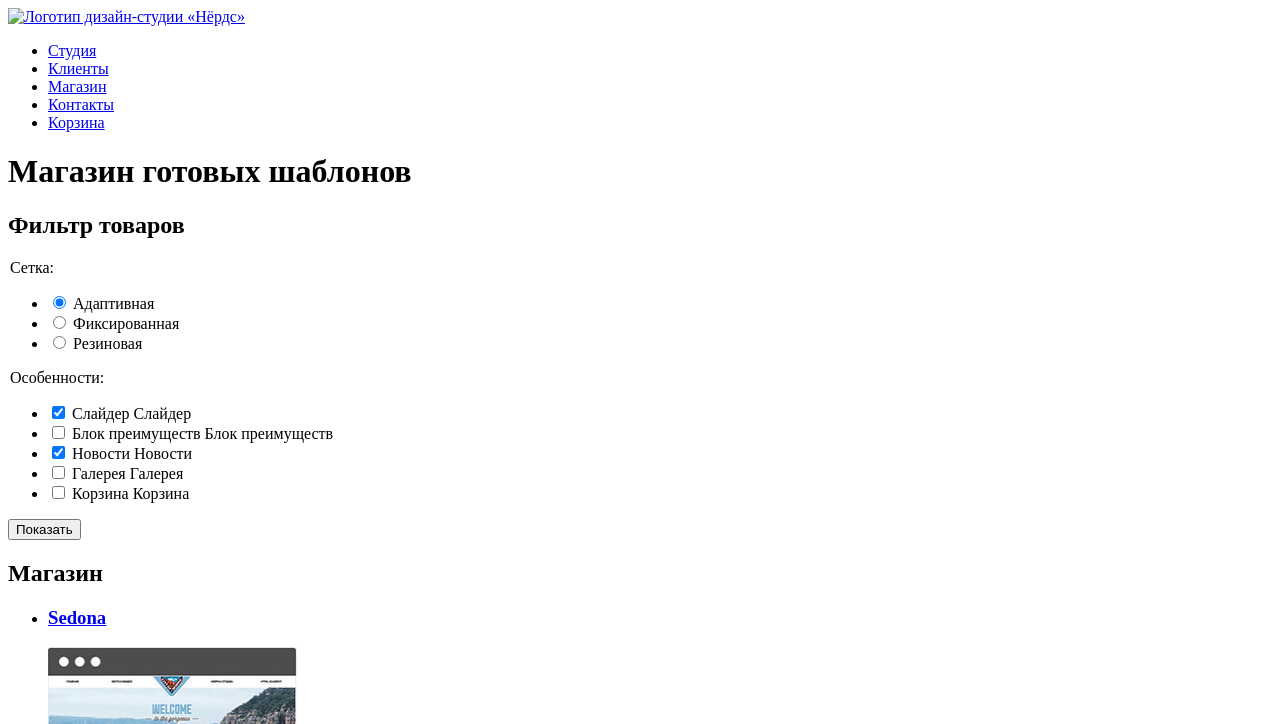
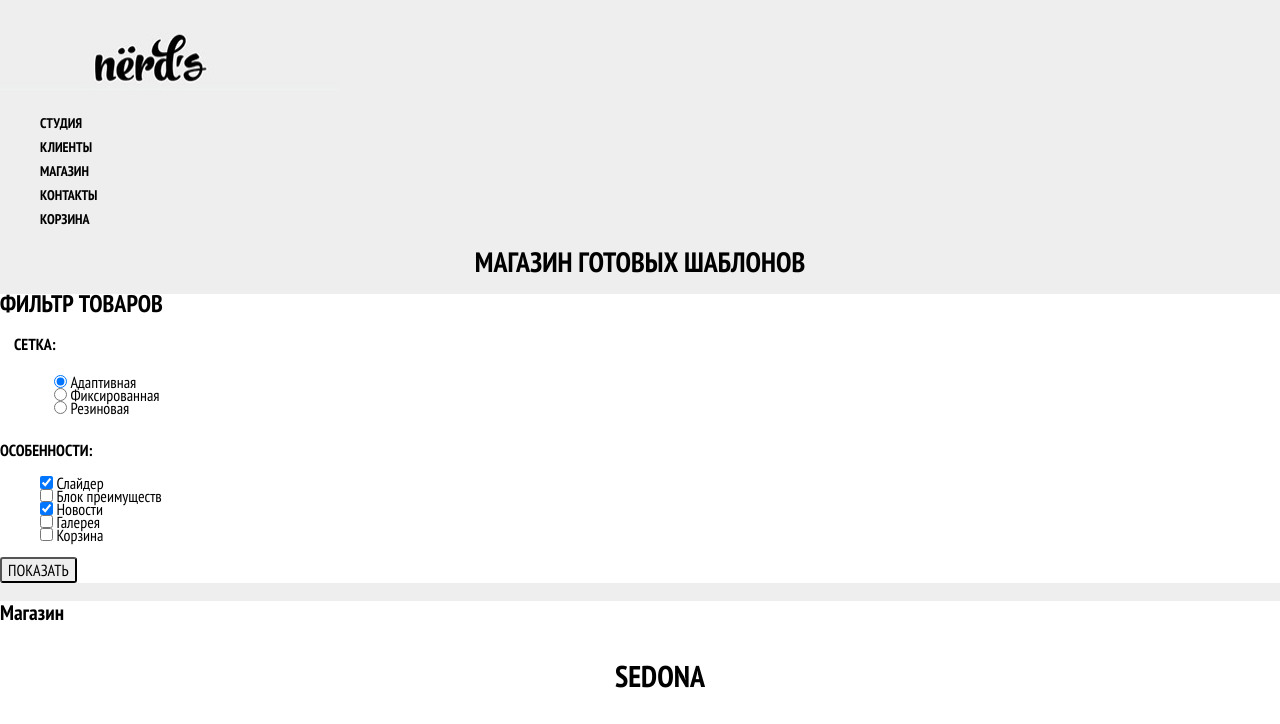
Before and after one commit to Fenrirex/501373-nerds-25, a plain HTML site: page inner.html in a window 1280 px wide. Shown: the top 724 px of the page. Drawn offline with nearby package versions, Linux system fonts and the light colour scheme.

Commit message:
базовая стилизация личного проекта

```diff
--- /dev/null
+++ b/css/style.css
@@ -0,0 +1,118 @@
+body {
+  margin: 0;
+  padding: 0;
+
+  font-family:"PT Sans Narrow", Arial, sans-serif;
+  font-size: 14px;
+  line-height: 24px;
+  font-weight: 400;
+  color: black;
+  text-transform: None;
+  background-color: #eeeeee;
+}
+.page-title{
+  text-align: center;
+  font-weight: 700;
+  text-transform: uppercase;
+  }
+a {
+   text-transform: uppercase;
+   text-decoration: none;
+   color: black;
+   font-weight: 700;
+}
+.site-navigation {
+   list-style: none;
+}
+.site-navigation a{
+    color: black;
+}
+
+.site-navigation a:hover,
+.site-navigation a:focus,
+.user-navigation a:hover,
+.user-navigation a:focus {
+    text-decoration: underline;
+  }
+.site-navigation-current {
+    color: red;
+}
+.catalog-list {
+    list-style: none;
+    text-align: center;
+    background-color:  white;
+  }
+.catalog-list h3 {
+    text-transform: uppercase;
+    font-size: 30px;
+    line-height: 42px;
+    font-weight: 700;
+  }
+.page-title {
+    background-color:  #eeeeee;
+}
+.filters {
+    background-color:  white;
+    text-transform: uppercase;
+    font-size: 16px;
+    line-height: 20px;
+    font-weight: 700;
+  }
+  .filter fieldset {
+    border: none;
+  }
+
+.filter-option {
+
+    font-weight: 400;
+    list-style: none;
+    text-transform: none;
+    background-color: white;
+}
+.catalog {
+  background-color: white;
+}
+.filter-button {
+  display: block;
+      font-size: 16px;
+      line-height: 20px;
+      color: black;
+      background-color: #eeeeee;
+      text-transform: uppercase;
+      text-align: center;
+      border-radius: 3px;
+      font-weight: 500;
+}
+.filter ul {
+  line-height: 10px;
+
+}
+/*.index-colums {
+    background-color: white;
+}
+/*.appointment-item input{
+font: inherit;
+
+background-color: transparent;
+border: 2px solid #eeeeee;
+}*/
+.modal {
+        background-color: white;
+}
+.main-footer {
+        background-color: white;
+}
+.main-footer ul{
+        list-style: none;
+}
+.social {
+        text-align: center;
+        font-size: 30px;
+        line-height: 42px;
+}
+.footer-social {
+        text-align: center;
+        font-size: 16px;
+        line-height: 20px;
+        font-weight:400;
+}
--- a/inner.html
+++ b/inner.html
@@ -3,13 +3,17 @@
   <head>
     <meta charset="utf-8">
     <title>Нёрдс</title>
+    <link href="https://fonts.googleapis.com/css?family=PT+Sans+Narrow:400,700&amp;subset=latin,cyrillic" rel="stylesheet">
+    <link href="css/normalize.css" rel="stylesheet"> <!--подключен? -->
+    <link href="css/style.css" rel="stylesheet">
   </head>
-  <body>
+
+  <body class="inner-page">
+
 <header class="main-header">
       <nav class="main-navigation">
       <a class="main-header-logi" href="index.html">
-      <img src="logo/Slice_1.png" width="338" height="90" alt="Логотип дизайн-студии
-«Нёрдс»"></a>
+      <img src="img/Slice_1.png" width="338" height="90" alt="Логотип дизайн-студии «Нёрдс»"></a>
       <ul class="site-navigation">
       <li><a href="info.html">Студия</a></li>
       <li><a href="clients.html">Клиенты</a></li>
@@ -23,7 +27,7 @@
 <section class="filters">
   <h2 class="visually-hidden">Фильтр товаров</h2>
 <form class="filter" method="get" action="https://echo.htmlacademy.ru">
-<fiedset>
+<fieldset>
 <legend>Сетка:</legend>
 <ul>
     <li class="filter-option">
@@ -40,33 +44,33 @@
   </li>
 </ul>
 </fieldset>
-<fiedset>
+<fiedlset>
   <legend>Особенности:</legend>
 <ul>
   <li class="filter-option">
     <input class="visually-hidden filter-input filter-input-checkbox" type="checkbox" name="Слайдер" id="Слайдер" checked>
     <label for="filter-Резиновая">Слайдер</label>
-    Слайдер
+
   </li>
     <li class="filter-option">
       <input class="visually-hidden filter-input filter-input-checkbox" type="checkbox" name="Блок преимуществ" id="Блок преимуществ">
       <label for="filter-Блок преимуществ">Блок преимуществ</label>
-      Блок преимуществ
+
     </li>
       <li class="filter-option">
         <input class="visually-hidden filter-input filter-input-checkbox" type="checkbox" name="Новости" id="Новости" checked>
         <label for="filter-Новости">Новости</label>
-        Новости
+
       </li>
         <li class="filter-option">
           <input class="visually-hidden filter-input filter-input-checkbox" type="checkbox" name="Галерея" id="Галерея">
           <label for="filter-Галерея">Галерея</label>
-          Галерея
+
         </li>
           <li class="filter-option">
             <input class="visually-hidden filter-input filter-input-checkbox" type="checkbox" name="Корзина" id="Корзина">
             <label for="filter-Корзина">Корзина</label>
-            Корзина
+
           </li>
         </ul>
 </fieldset>
@@ -130,27 +134,27 @@
       </section>
   </li>
 </ul>
-<h1>Напишите нам</h1>
-    <form class="user" method="post"
-          action="https://echo.htmlacademy.ru">
+<div class="index-colums">
+  <setion>
+  <h2>Напишите нам</h2>
+    <form class="user" method="post" action="https://echo.htmlacademy.ru">
       <p>
         <label for="user-name">Ваше имя:</label>
-        <input id="user-name" type="text"
-               name="name" placeholder="Имя Фамилия">
+        <input id="user-name" type="text" name="name" placeholder="Имя Фамилия">
       </p>
       <p>
         <label for="user-email">Ваш e-mail:</label>
-        <input id="user-email" type="email"
-               name="email" placeholder="email@yandex.ru">
+        <input id="user-email" type="email" name="email" placeholder="email@yandex.ru">
       </p>
       <p>
         <label for="text-email">Текст письма:</label>
-        <input id="user-text-email" type="text-email"
-               name="text-email" placeholder="В свободной форме">
-          </label>
+        <input id="user-text-email" type="text-email" name="text-email" placeholder="В свободной форме"></label>
       </p>
-      <button type="submit">Отправить</button>
+      <button class="button" type="submit">Отправить</button>
     </form>
+  </section>
+</div>
+
 <!--visually-hidden  Как до нас добраться-->
 <main class="container">
 <section class="modal modal-map">
@@ -162,11 +166,13 @@
   </body>
   <footer class="main-footer">
         <ul class="footer-contacts">
-        <li><a class="social-button" href="#"><img src="img/Slice_12.png" width="108" height="35">Вконтакте</a></li>
-        <li><a class="social-button" href="#"><img src="img/Slice_11.png" width="108" height="35">Фейсбук</a></li>
-        <li><a class="social-button" href="#"><img src="img/Slice_9.png" width="108" height="35">Инстаграм</a></li>
+           <li><a class="social-button" href="#"><img src="img/Slice_12.png" width="50" height="50">Вконтакте</a></li>
+           <li><a class="social-button" href="#"><img src="img/Slice_11.png" width="50" height="50">Фейсбук</a></li>
+           <li><a class="social-button" href="#"><img src="img/Slice_9.png" width="50" height="50">Инстаграм</a></li>
         </ul>
-    <h3>Давайте дружить, это выгодно!</h3>
+           <h3 class="social">Давайте дружить, это выгодно!
+        </h3>
+           <p class="footer-social">
            <b>Скидка 10% для друзей из социальных сетей</b>
         </p>
   </footer>
```
Also changed, not shown: index.html (+30 -27 lines). Lines whose indentation alone changed are shown as unchanged.
